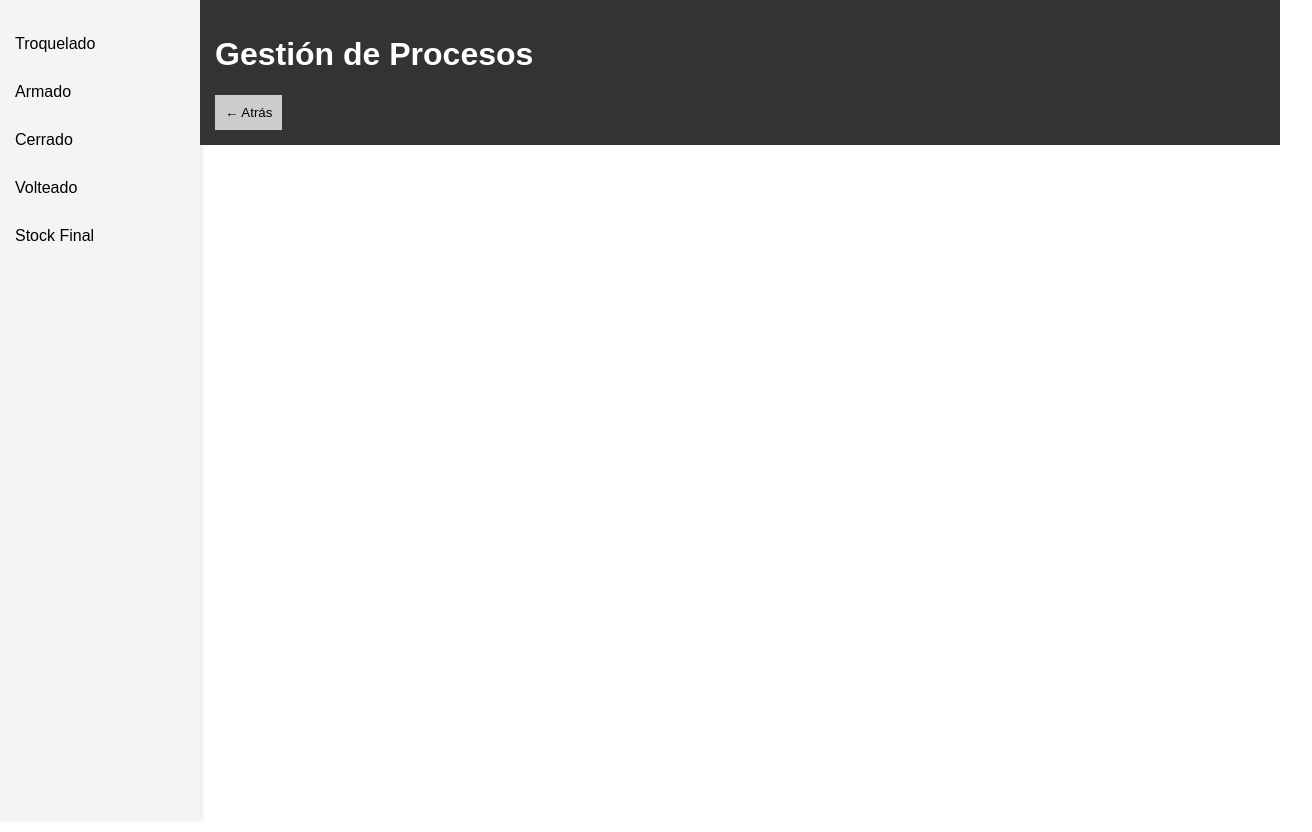
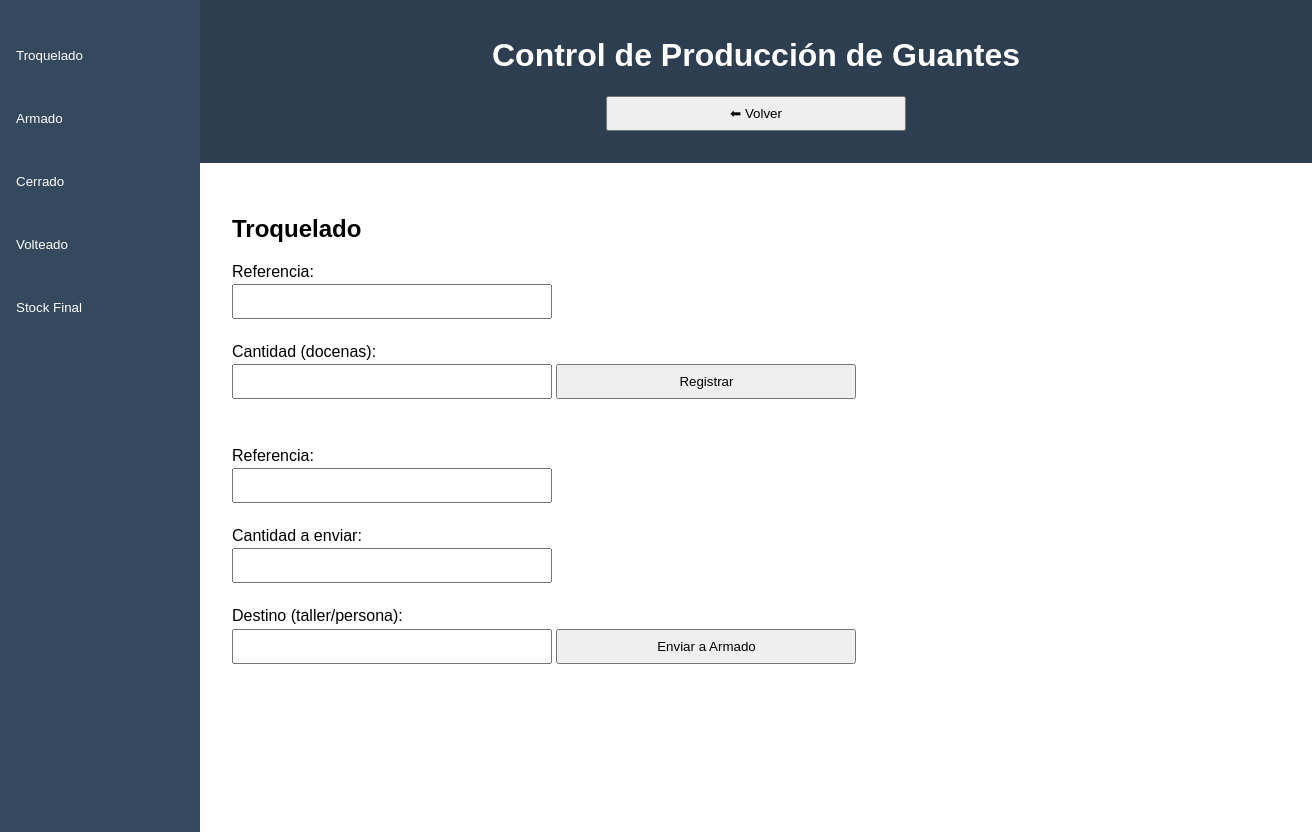
Before and after one commit to suraguantesSara/GestionGuantes, a plain HTML site: page admin.html in a window 1280 px wide. Shown: the whole page, 1312 px wide, since content can reach past the window. Before the commit the page ends 800 px from the top, so only its background shows below. Drawn offline with Linux system fonts and the light colour scheme.

Commit message:
Update admin.html

```diff
--- a/admin.html
+++ b/admin.html
@@ -1,153 +1,172 @@
 <!DOCTYPE html>
 <html lang="es">
 <head>
-  <meta charset="UTF-8">
-  <title>Gestión de Procesos</title>
+  <meta charset="UTF-8" />
+  <meta name="viewport" content="width=device-width, initial-scale=1.0" />
+  <title>Gestión de Guantes - Producción</title>
   <style>
     body {
-      margin: 0;
       font-family: Arial, sans-serif;
       display: flex;
+      margin: 0;
     }
-
     header {
-      position: fixed;
-      top: 0;
-      left: 200px;
-      right: 0;
-      background-color: #333;
-      color: #fff;
-      padding: 15px;
-      z-index: 1;
+      background-color: #2c3e50;
+      color: white;
+      padding: 1rem;
+      text-align: center;
+      width: 100%;
     }
-
     .sidebar {
+      background-color: #34495e;
+      color: white;
       width: 200px;
-      background-color: #f4f4f4;
+      padding-top: 2rem;
       height: 100vh;
-      padding-top: 20px;
-      box-shadow: 2px 0 5px rgba(0, 0, 0, 0.1);
-      position: fixed;
     }
-
     .sidebar button {
+      display: block;
       width: 100%;
-      padding: 15px;
+      padding: 1rem;
+      background: none;
+      color: white;
       border: none;
-      background: none;
       text-align: left;
-      font-size: 16px;
       cursor: pointer;
     }
-
     .sidebar button:hover {
-      background-color: #ddd;
+      background-color: #3d5a73;
     }
-
     main {
-      margin-left: 200px;
-      margin-top: 70px;
-      padding: 20px;
-      flex: 1;
+      flex-grow: 1;
+      padding: 2rem;
     }
-
-    h2 {
-      margin-top: 0;
-    }
-
-    table {
-      width: 100%;
-      border-collapse: collapse;
-      margin-top: 15px;
-    }
-
-    table, th, td {
-      border: 1px solid #ccc;
-    }
-
-    th, td {
-      padding: 10px;
-      text-align: left;
-    }
-
-    .formulario {
-      margin-top: 20px;
+    section {
       display: none;
     }
-
+    section.active {
+      display: block;
+    }
+    form {
+      margin-bottom: 2rem;
+    }
     label {
       display: block;
-      margin-bottom: 10px;
+      margin: 0.5rem 0 0.2rem;
     }
-
-    input, select {
-      padding: 6px;
+    input, select, button {
+      padding: 0.5rem;
       width: 100%;
       max-width: 300px;
-    }
-
-    button[type="submit"] {
-      margin-top: 10px;
-      padding: 10px 20px;
-    }
-
-    .btn-secundario {
-      background-color: #ccc;
-      border: none;
-      padding: 10px;
-      cursor: pointer;
+      margin-bottom: 1rem;
     }
   </style>
 </head>
 <body>
-
   <div class="sidebar">
-    <button onclick="seleccionarProceso('troquelado')">Troquelado</button>
-    <button onclick="seleccionarProceso('armado')">Armado</button>
-    <button onclick="seleccionarProceso('cerrado')">Cerrado</button>
-    <button onclick="seleccionarProceso('volteado')">Volteado</button>
-    <button onclick="seleccionarProceso('stock')">Stock Final</button>
+    <button onclick="mostrarProceso('troquelado')">Troquelado</button>
+    <button onclick="mostrarProceso('armado')">Armado</button>
+    <button onclick="mostrarProceso('cerrado')">Cerrado</button>
+    <button onclick="mostrarProceso('volteado')">Volteado</button>
+    <button onclick="mostrarProceso('stock')">Stock Final</button>
   </div>
 
-  <header>
-    <h1>Gestión de Procesos</h1>
-    <button class="btn-secundario" onclick="window.history.back()">← Atrás</button>
-  </header>
+  <div style="flex-grow: 1;">
+    <header>
+      <h1>Control de Producción de Guantes</h1>
+      <button onclick="window.history.back()">⬅ Volver</button>
+    </header>
 
-  <main>
-    <h2 id="tituloProceso">Seleccione un proceso</h2>
-    <div id="tablaDatos"></div>
+    <main>
+      <!-- TROQUELADO -->
+      <section id="troquelado" class="active">
+        <h2>Troquelado</h2>
+        <form id="formTroquelado">
+          <label for="refTroq">Referencia:</label>
+          <input type="text" id="refTroq" name="referencia" required />
 
-    <!-- FORMULARIO DE REGISTRO -->
-    <div id="formRegistro" class="formulario">
-      <h3>Registrar Producción</h3>
-      <form id="formularioRegistro">
-        <label>Referencia: <input type="text" name="referencia" required></label>
-        <label>Cantidad (docenas): <input type="number" name="cantidad" min="1" required></label>
-        <button type="submit">Registrar</button>
-      </form>
-    </div>
+          <label for="cantTroq">Cantidad (docenas):</label>
+          <input type="number" id="cantTroq" name="cantidad" required />
 
-    <!-- FORMULARIO DE ENVÍO -->
-    <div id="formEnvio" class="formulario">
-      <h3>Enviar a otro Taller</h3>
-      <form id="formularioEnvio">
-        <label>Referencia: <input type="text" name="referencia" required></label>
-        <label>Cantidad a enviar (docenas): <input type="number" name="cantidad" min="1" required></label>
-        <label>Taller destino:
-          <select name="destino" required>
-            <option value="">Seleccione destino</option>
-            <option value="armado">Armado</option>
-            <option value="cerrado">Cerrado</option>
-            <option value="volteado">Volteado</option>
-            <option value="stock">Stock Final</option>
-          </select>
-        </label>
-        <button type="submit">Enviar</button>
-      </form>
-    </div>
-  </main>
+          <button type="submit">Registrar</button>
+        </form>
+
+        <form id="envioTroquelado">
+          <label for="refEnvioTroq">Referencia:</label>
+          <input type="text" id="refEnvioTroq" name="referencia" required />
+
+          <label for="cantEnvioTroq">Cantidad a enviar:</label>
+          <input type="number" id="cantEnvioTroq" name="cantidad" required />
+
+          <label for="destinoTroq">Destino (taller/persona):</label>
+          <input type="text" id="destinoTroq" name="destino" required />
+
+          <button type="submit">Enviar a Armado</button>
+        </form>
+      </section>
+
+      <!-- OTRAS SECCIONES (solo envíos) -->
+      <section id="armado">
+        <h2>Armado</h2>
+        <form id="envioArmado">
+          <label for="refArmado">Referencia:</label>
+          <input type="text" id="refArmado" name="referencia" required />
+
+          <label for="cantArmado">Cantidad a enviar:</label>
+          <input type="number" id="cantArmado" name="cantidad" required />
+
+          <label for="destinoArmado">Destino (taller/persona):</label>
+          <input type="text" id="destinoArmado" name="destino" required />
+
+          <button type="submit">Enviar a Cerrado</button>
+        </form>
+      </section>
+
+      <section id="cerrado">
+        <h2>Cerrado</h2>
+        <form id="envioCerrado">
+          <label for="refCerrado">Referencia:</label>
+          <input type="text" id="refCerrado" name="referencia" required />
+
+          <label for="cantCerrado">Cantidad a enviar:</label>
+          <input type="number" id="cantCerrado" name="cantidad" required />
+
+          <label for="destinoCerrado">Destino (taller/persona):</label>
+          <input type="text" id="destinoCerrado" name="destino" required />
+
+          <button type="submit">Enviar a Volteado</button>
+        </form>
+      </section>
+
+      <section id="volteado">
+        <h2>Volteado</h2>
+        <form id="envioVolteado">
+          <label for="refVolteado">Referencia:</label>
+          <input type="text" id="refVolteado" name="referencia" required />
+
+          <label for="cantVolteado">Cantidad a enviar:</label>
+          <input type="number" id="cantVolteado" name="cantidad" required />
+
+          <label for="destinoVolteado">Destino (taller/persona):</label>
+          <input type="text" id="destinoVolteado" name="destino" required />
+
+          <button type="submit">Enviar a Stock</button>
+        </form>
+      </section>
+
+      <section id="stock">
+        <h2>Stock Final</h2>
+        <p>Aquí se visualizarán los guantes que hayan completado el proceso.</p>
+      </section>
+    </main>
+  </div>
 
   <script src="admin.js"></script>
+  <script>
+    function mostrarProceso(id) {
+      document.querySelectorAll("section").forEach(sec => sec.classList.remove("active"));
+      document.getElementById(id).classList.add("active");
+    }
+  </script>
 </body>
 </html>
```
